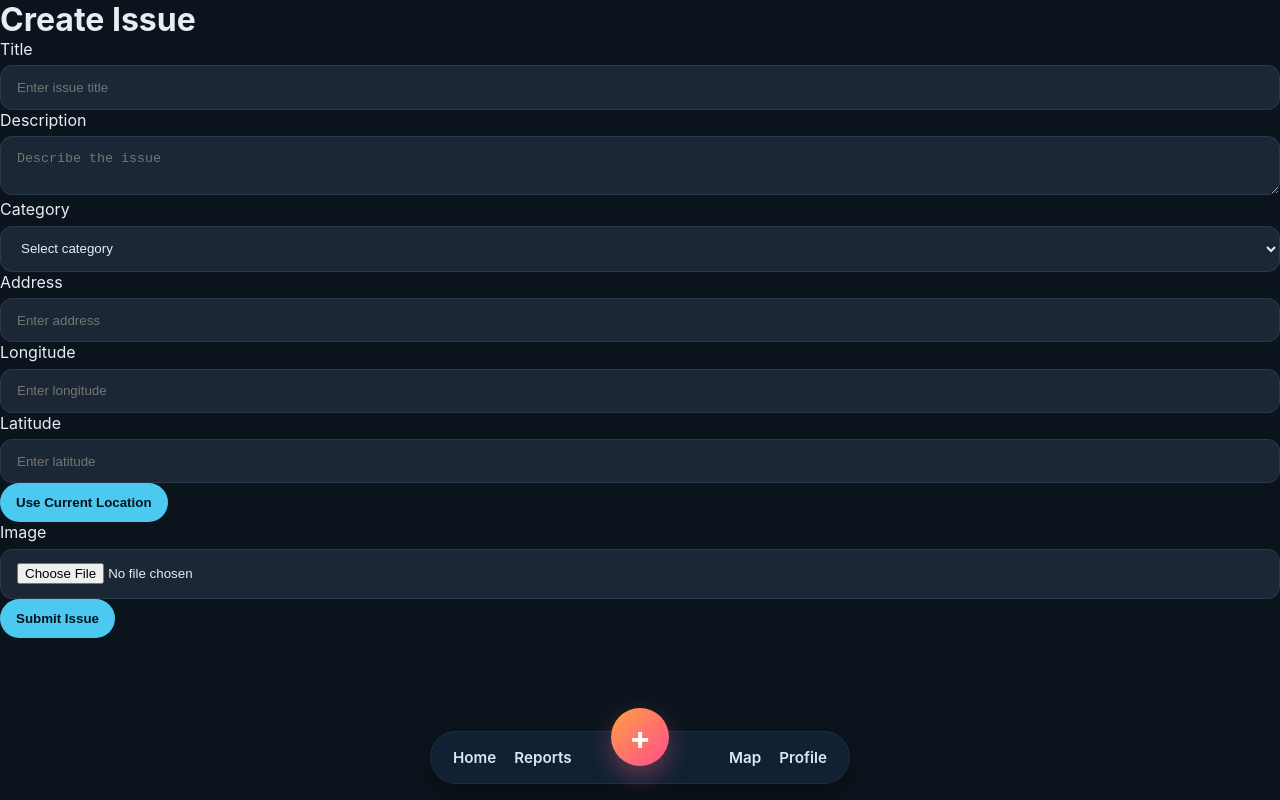
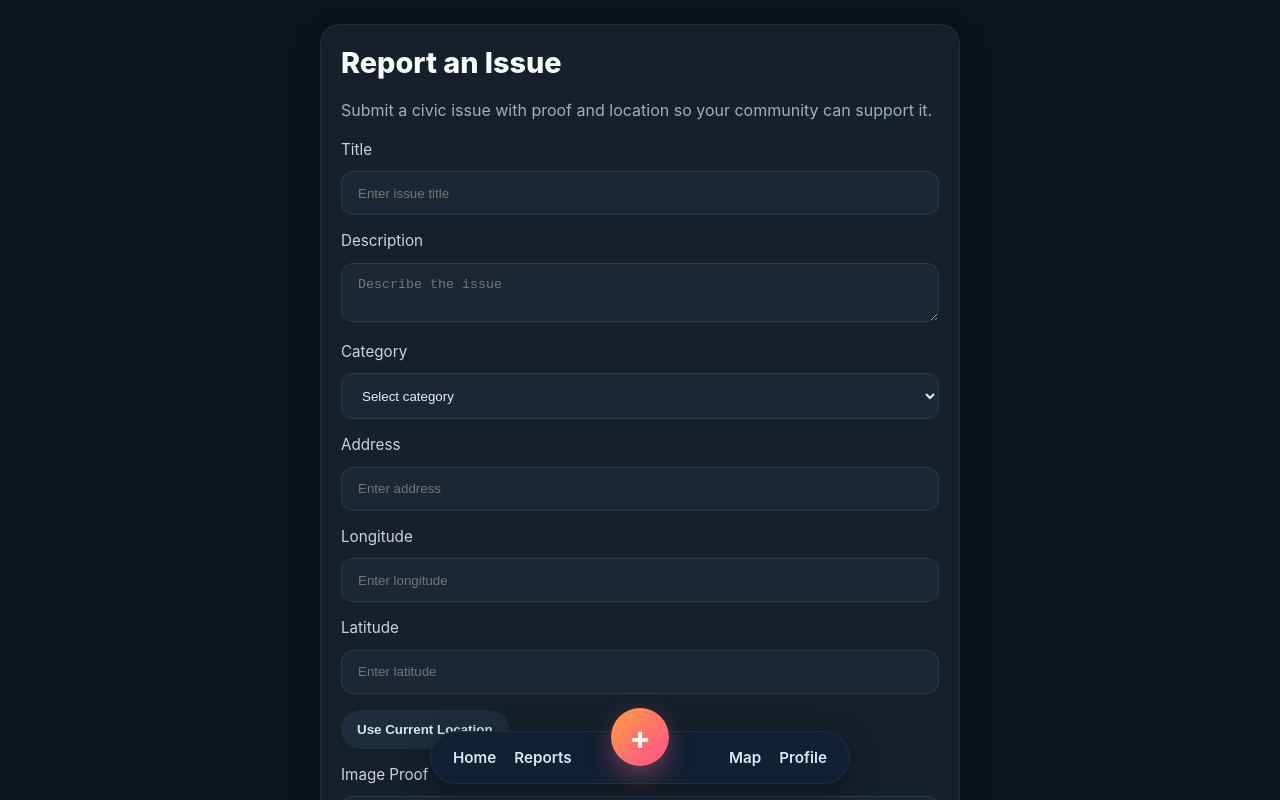
Before and after one commit to RishiRajLimshakre/loksetu, a React (Vite) app in the folder client/: page /create-issue in a window 1280 px wide. Shown: the top 800 px of the page. Built offline with nearby package versions, Linux system fonts and the light colour scheme; sample sign-in values are in the browser's storage.

Commit message:
update Profile Page UI

```diff
--- a/client/src/components/IssueCard.css
+++ b/client/src/components/IssueCard.css
@@ -40,7 +40,7 @@
 
 .issue-card__image {
   width: 100%;
-  max-height: 340px;
+  max-height: 300px;
   object-fit: cover;
   border-radius: 16px;
 }
@@ -68,16 +68,15 @@
   background: #1d2d3d;
   color: #c8d5e1;
 }
-
 .issue-card__upvote {
-  background: #1d9bf0;
+  background: #1b84d6;
   color: white;
   border-radius: 999px;
-  padding: 0.7rem 1rem;
-  font-size: 0.9rem;
+  padding: 0.65rem 0.95rem;
+  font-size: 0.88rem;
   font-weight: 600;
 }
 
 .issue-card__upvote:hover {
-  background: #36a8f4;
+  background: #2893e7;
 }
--- a/client/src/index.css
+++ b/client/src/index.css
@@ -81,3 +81,63 @@ img {
 .app-shell {
   min-height: 100vh;
 }
+
+.page-shell {
+  width: 100%;
+  display: flex;
+  justify-content: center;
+  padding: 24px 16px 160px;
+}
+
+.page-card {
+  width: 100%;
+  max-width: 640px;
+  background: #15202b;
+  border: 1px solid rgba(255, 255, 255, 0.06);
+  border-radius: 20px;
+  padding: 20px;
+  box-shadow: 0 10px 30px rgba(0, 0, 0, 0.18);
+}
+
+.page-title {
+  font-size: 1.8rem;
+  font-weight: 800;
+  margin-bottom: 18px;
+  color: #f8fafc;
+}
+
+.page-subtext {
+  color: #9fb0c0;
+  margin-bottom: 16px;
+  line-height: 1.6;
+}
+
+.form-group {
+  margin-bottom: 16px;
+}
+
+.form-label {
+  display: block;
+  font-size: 0.95rem;
+  color: #c8d5e1;
+  margin-bottom: 6px;
+}
+
+.message-error {
+  color: #fca5a5;
+  margin-bottom: 12px;
+}
+
+.message-success {
+  color: #86efac;
+  margin-bottom: 12px;
+}
+
+.button-secondary {
+  background: #1d2d3d;
+  color: #dbe7f3;
+}
+
+.button-secondary:hover {
+  background: #26384a;
+}
--- a/client/src/pages/CreateIssuePage.jsx
+++ b/client/src/pages/CreateIssuePage.jsx
@@ -1,9 +1,11 @@
 import { useState } from "react";
 import api from "../api/axios";
 import { useAuth } from "../context/AuthContext";
+import { useNavigate } from "react-router-dom";
 
 const CreateIssuePage = () => {
   const { token } = useAuth();
+  const navigate = useNavigate();
 
   const [formData, setFormData] = useState({
     title: "",
@@ -60,7 +62,7 @@ const CreateIssuePage = () => {
       setError("");
       setSuccess("");
 
-      const issueFormData = new FormData(); // this create multipart form data object
+      const issueFormData = new FormData();
 
       issueFormData.append("title", formData.title);
       issueFormData.append("description", formData.description);
@@ -90,6 +92,8 @@ const CreateIssuePage = () => {
         latitude: "",
       });
       setImage(null);
+       navigate("/");
+
     } catch (err) {
       setError(err.response?.data?.message || "Failed to create issue");
     } finally {
@@ -98,12 +102,17 @@ const CreateIssuePage = () => {
   };
 
   return (
-    <div>
-      <h1>Create Issue</h1>
+    <section className="page-shell">
+      <div className="page-card">
+        <h1 className="page-title">Report an Issue</h1>
+        <p className="page-subtext">
+          Submit a civic issue with proof and location so your community can
+          support it.
+        </p>
 
         <form onSubmit={handleSubmit}>
-        <div>
-          <label>Title</label>
+          <div className="form-group">
+            <label className="form-label">Title</label>
             <input
               type="text"
               name="title"
@@ -113,8 +122,8 @@ const CreateIssuePage = () => {
             />
           </div>
 
-        <div>
-          <label>Description</label>
+          <div className="form-group">
+            <label className="form-label">Description</label>
             <textarea
               name="description"
               value={formData.description}
@@ -123,8 +132,8 @@ const CreateIssuePage = () => {
             />
           </div>
 
-        <div>
-          <label>Category</label>
+          <div className="form-group">
+            <label className="form-label">Category</label>
             <select
               name="category"
               value={formData.category}
@@ -139,8 +148,8 @@ const CreateIssuePage = () => {
             </select>
           </div>
 
-        <div>
-          <label>Address</label>
+          <div className="form-group">
+            <label className="form-label">Address</label>
             <input
               type="text"
               name="addressText"
@@ -150,8 +159,8 @@ const CreateIssuePage = () => {
             />
           </div>
 
-        <div>
-          <label>Longitude</label>
+          <div className="form-group">
+            <label className="form-label">Longitude</label>
             <input
               type="text"
               name="longitude"
@@ -161,8 +170,8 @@ const CreateIssuePage = () => {
             />
           </div>
 
-        <div>
-          <label>Latitude</label>
+          <div className="form-group">
+            <label className="form-label">Latitude</label>
             <input
               type="text"
               name="latitude"
@@ -171,23 +180,31 @@ const CreateIssuePage = () => {
               placeholder="Enter latitude"
             />
           </div>
-        <button type="button" onClick={handleUseCurrentLocation}>
+
+          <div className="form-group">
+            <button
+              type="button"
+              className="button-secondary"
+              onClick={handleUseCurrentLocation}
+            >
               Use Current Location
             </button>
+          </div>
 
-        <div>
-          <label>Image</label>
+          <div className="form-group">
+            <label className="form-label">Image Proof</label>
             <input type="file" accept="image/*" onChange={handleFileChange} />
           </div>
 
-        {error && <p>{error}</p>}
-        {success && <p>{success}</p>}
+          {error && <p className="message-error">{error}</p>}
+          {success && <p className="message-success">{success}</p>}
 
           <button type="submit" disabled={loading}>
             {loading ? "Submitting..." : "Submit Issue"}
           </button>
         </form>
       </div>
+    </section>
   );
 };
 
--- a/client/src/pages/LoginPage.jsx
+++ b/client/src/pages/LoginPage.jsx
@@ -1,9 +1,11 @@
 import { useState } from "react";
 import api from "../api/axios";
 import { useAuth } from "../context/AuthContext";
+import { Link, useNavigate } from "react-router-dom";
 
 const LoginPage = () => {
   const { login } = useAuth();
+  const navigate = useNavigate();
 
   const [formData, setFormData] = useState({
     email: "",
@@ -30,8 +32,7 @@ const LoginPage = () => {
       const response = await api.post("/auth/login", formData);
 
       login(response.data.token, response.data.user);
-
-      console.log(response.data);
+      navigate("/");
     } catch (err) {
       setError(err.response?.data?.message || "Something went wrong");
     } finally {
@@ -40,12 +41,16 @@ const LoginPage = () => {
   };
 
   return (
-    <div>
-      <h1>Login</h1>
+    <section className="page-shell">
+      <div className="page-card">
+        <h1 className="page-title">Welcome Back</h1>
+        <p className="page-subtext">
+          Login to continue reporting issues and support your community.
+        </p>
 
         <form onSubmit={handleSubmit}>
-        <div>
-          <label>Email</label>
+          <div className="form-group">
+            <label className="form-label">Email</label>
             <input
               type="email"
               name="email"
@@ -55,8 +60,8 @@ const LoginPage = () => {
             />
           </div>
 
-        <div>
-          <label>Password</label>
+          <div className="form-group">
+            <label className="form-label">Password</label>
             <input
               type="password"
               name="password"
@@ -66,13 +71,17 @@ const LoginPage = () => {
             />
           </div>
 
-        {error && <p>{error}</p>}
+          {error && <p className="message-error">{error}</p>}
 
           <button type="submit" disabled={loading}>
-          {loading ? "login..." : "Login"}
+            {loading ? "Logging in..." : "Login"}
           </button>
+          <p className="page-subtext" style={{ marginTop: "16px" }}>
+            Don&apos;t have an account? <Link to="/register" style={{color:"lightgreen"}}>Register</Link>
+          </p>
         </form>
       </div>
+    </section>
   );
 };
 
--- a/client/src/pages/ProfilePage.jsx
+++ b/client/src/pages/ProfilePage.jsx
@@ -4,23 +4,39 @@ const ProfilePage = () => {
   const { user, logout } = useAuth();
 
   return (
-    <div>
-      <h1>Profile</h1>
+    <section className="page-shell">
+      <div className="page-card">
+        <h1 className="page-title">Profile</h1>
+        <p className="page-subtext">
+          View your account details and manage your LokSetu session.
+        </p>
 
         {user ? (
           <>
-          <p>Name: {user.name}</p>
-          <p>Email: {user.email}</p>
-          <p>Role: {user.role}</p>
+            <div className="form-group">
+              <p className="form-label">Name</p>
+              <p>{user.name}</p>
+            </div>
+
+            <div className="form-group">
+              <p className="form-label">Email</p>
+              <p>{user.email}</p>
+            </div>
+
+            <div className="form-group">
+              <p className="form-label">Role</p>
+              <p>{user.role}</p>
+            </div>
 
             <button type="button" onClick={logout}>
               Logout
             </button>
           </>
         ) : (
-        <p>Please login to view your profile.</p>
+          <p className="message-error">Please login to view your profile.</p>
         )}
       </div>
+    </section>
   );
 };
 
--- a/client/src/pages/RegisterPage.jsx
+++ b/client/src/pages/RegisterPage.jsx
@@ -1,9 +1,11 @@
 import { useState } from "react";
 import api from "../api/axios";
 import { useAuth } from "../context/AuthContext";
+import { Link, useNavigate } from "react-router-dom";
 
 const RegisterPage = () => {
   const { login } = useAuth();
+  const navigate = useNavigate();
 
   const [formData, setFormData] = useState({
     name: "",
@@ -31,12 +33,7 @@ const RegisterPage = () => {
       const response = await api.post("/auth/register", formData);
 
       login(response.data.token, response.data.user);
-
-      localStorage.setItem("token", response.data.token);
-      localStorage.setItem("user", JSON.stringify(response.data.token));
-      console.log("Saved token and user to localStorage");
-
-      console.log(response.data);
+      navigate("/login");
     } catch (err) {
       setError(err.response?.data?.message || "Something went wrong");
     } finally {
@@ -45,12 +42,16 @@ const RegisterPage = () => {
   };
 
   return (
-    <div>
-      <h1>Register</h1>
+    <section className="page-shell">
+      <div className="page-card">
+        <h1 className="page-title">Create Your Account</h1>
+        <p className="page-subtext">
+          Join LokSetu to report civic issues and help drive community action.
+        </p>
 
         <form onSubmit={handleSubmit}>
-        <div>
-          <label>Name</label>
+          <div className="form-group">
+            <label className="form-label">Name</label>
             <input
               type="text"
               name="name"
@@ -60,8 +61,8 @@ const RegisterPage = () => {
             />
           </div>
 
-        <div>
-          <label>Email</label>
+          <div className="form-group">
+            <label className="form-label">Email</label>
             <input
               type="email"
               name="email"
@@ -71,24 +72,28 @@ const RegisterPage = () => {
             />
           </div>
 
-        <div>
-          <label>Password</label>
+          <div className="form-group">
+            <label className="form-label">Password</label>
             <input
               type="password"
               name="password"
               value={formData.password}
               onChange={handleChange}
-            placeholder="Enter your password"
+              placeholder="Create a password"
             />
           </div>
 
-        {error && <p>{error}</p>}
+          {error && <p className="message-error">{error}</p>}
 
           <button type="submit" disabled={loading}>
-          {loading ? "Registering..." : "Register"}
+            {loading ? "Creating account..." : "Register"}
           </button>
+          <p className="page-subtext" style={{ marginTop: "16px" }}>
+            Already have an account? <Link to="/login" style={{color:"lightgreen"}}>Login</Link>
+          </p>
         </form>
       </div>
+    </section>
   );
 };
 
```
Lines whose indentation alone changed are shown as unchanged.
